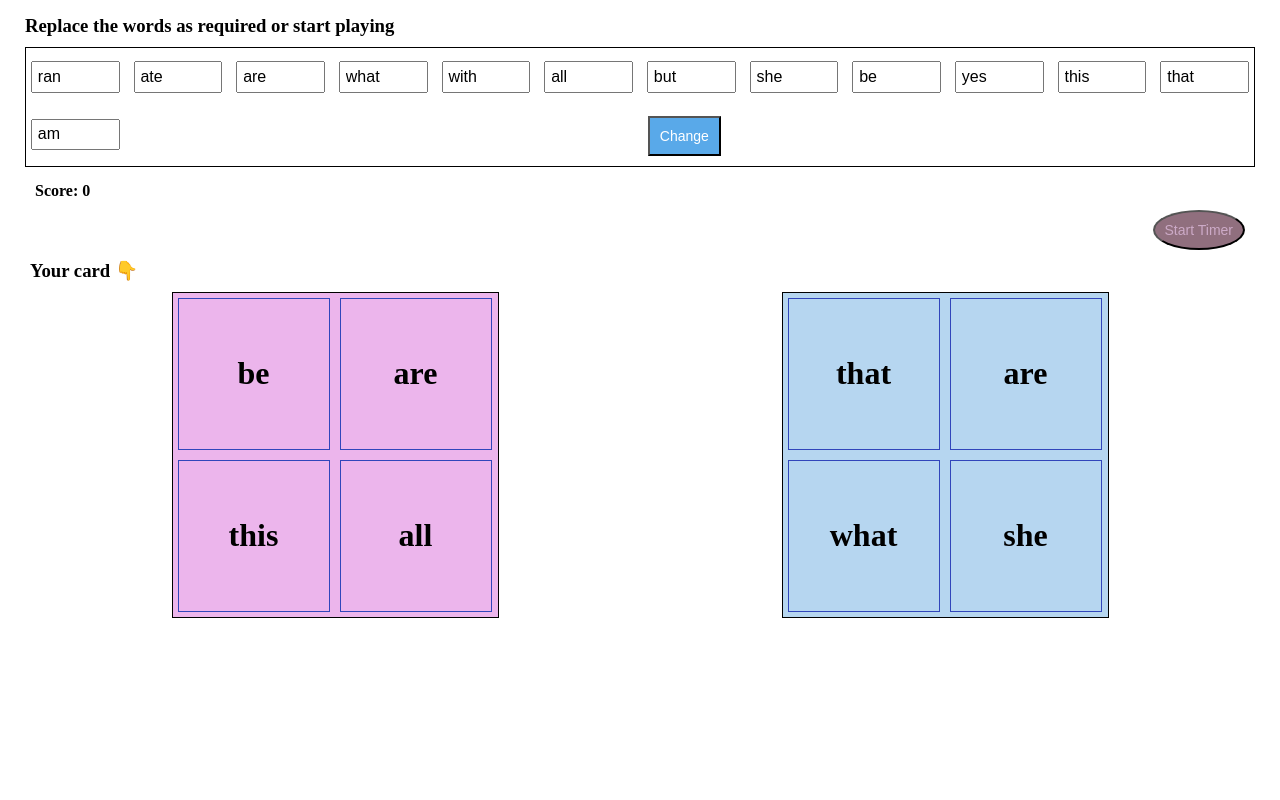
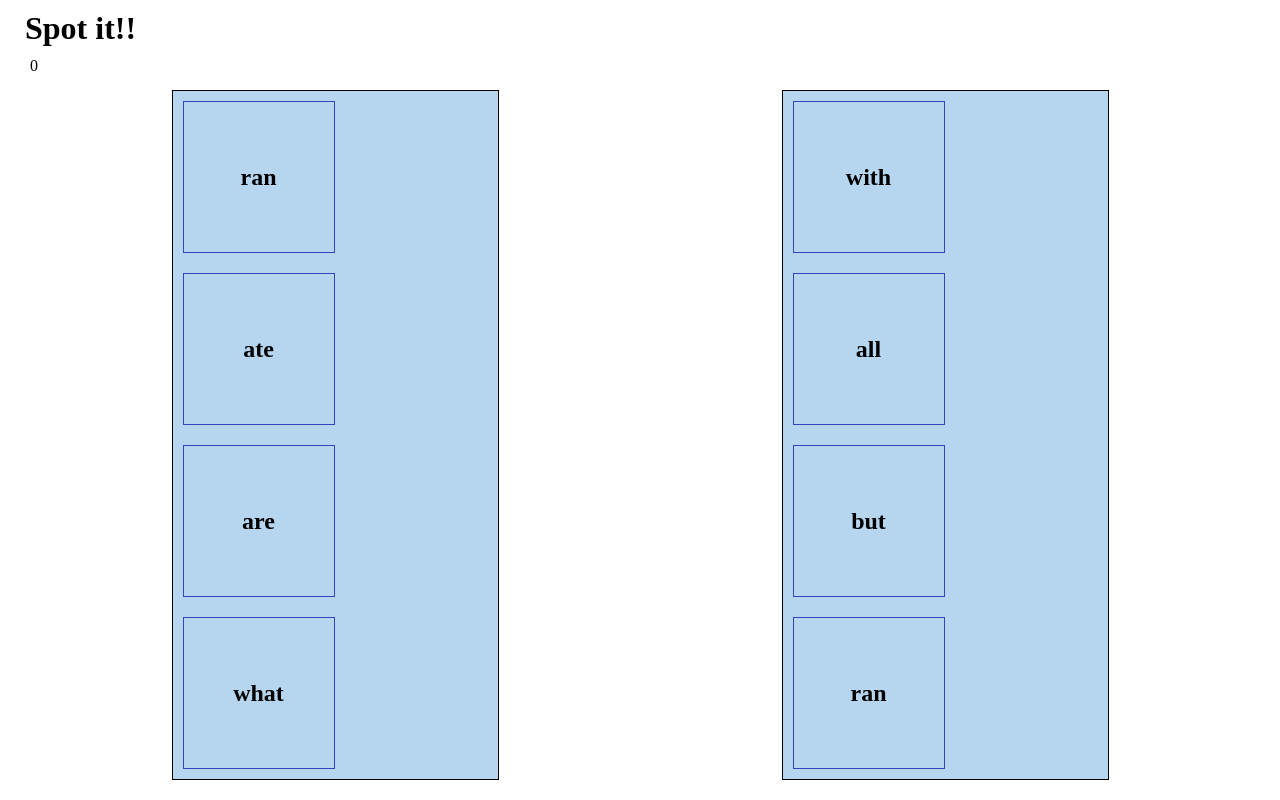
Before and after one commit to elza-abraham/Spot-the-twin, a React app: page /#/imageGamePage in a window 1280 px wide. Built offline with nearby package versions, Linux system fonts and the light colour scheme.

Commit message:
route added

```diff
--- a/app/GamePage.js
+++ b/app/GamePage.js
@@ -9,22 +9,17 @@ class GamePage extends React.Component {
       cardArr: [],
       playerCard1: [],
       playerCard2: [],
-      points: 0,
+      score: 0,
       selectedWord: ''
     }
   }
 
   componentWillReceiveProps = (props) => {
-    console.log('gamepage component will receive', this.props.shouldChildChange)
     if (props.shouldChildChange){
-      // this.setState({
-      //   cardArr: props.cardArr,
-      //   playerCard1: props.cardArr[0],
-      //   playerCard2: props.cardArr[1]
-      // })
       const [playerCard1, playerCard2] = randomCards(props.cardArr)
       this.setState({
         cardArr: props.cardArr,
+        score: 0,
         playerCard1,
         playerCard2
       })
@@ -42,7 +37,7 @@ class GamePage extends React.Component {
       setTimeout(() => {
         this.setState(
           {
-            points: this.state.points + 1,
+            score: this.state.score + 1,
             playerCard1,
             playerCard2,
             selectedWord: ''
@@ -52,23 +47,29 @@ class GamePage extends React.Component {
     }
   }
 
+  resetGame = () => {
+    this.setState({
+      score: 0
+    })
+  }
+
   render () {
     return (
       <div id ="main-containter">
-        <div><h4>Score: {this.state.points} </h4></div>
-        <Timer />
+        <h4>Score: {this.state.score} </h4>
+        <Timer resetGame={this.resetGame} />
         <h3  className="smiley"> Your card </h3>
         <div id="game-table">
           <div id = "playerCard">
             {
               this.state.playerCard1.map((word, idx) =>
-                <div className="square" key= {idx}  style={{backgroundColor: (this.state.selectedWord === word) ? 'rgb(118, 206, 204)' : ''}} onClick={this.handleClick}>{word}</div>
+                <div className="square" key= {idx}  style={{backgroundColor: (this.state.selectedWord === word) ? 'rgb(207, 238, 232)' : ''}} onClick={this.handleClick}>{word}</div>
             )}
           </div>
           <div id = "card">
             {
               this.state.playerCard2.map((word, idx) =>
-                <div className="non-player-square" key= {idx}  style={{backgroundColor: (this.state.selectedWord === word) ? 'rgb(118, 206, 204)' : ''}}>{word}</div>
+                <div className="non-player-square" key= {idx}  style={{backgroundColor: (this.state.selectedWord === word) ? 'rgb(207, 238, 232)' : ''}}>{word}</div>
             )}
           </div>
         </div>
--- /dev/null
+++ b/app/ImageGamePage.js
@@ -0,0 +1,79 @@
+import React from 'react'
+class ImageGamePage extends React.Component {
+  constructor(props) {
+    super(props)
+    this.card1 = ['ran', 'ate', 'are', 'what']
+    this.card2 = ['with', 'all', 'but', 'ran']
+    this.card3 = ['what', 'all', 'she', 'be']
+    this.card4 = ['all', 'yes', 'ate', 'this']
+    this.card5 = ['ate', 'that', 'be', 'but']
+    this.card6 = ['this', 'be', 'ran', 'am']
+    this.card7 = ['but', 'yes', 'what','am']
+    this.card8 = ['are', 'yes', 'be', 'with']
+    this.card9 = ['am', 'all', 'that', 'are']
+    this.card10 = ['ran', 'yes', 'she', 'that']
+    this.card11 = ['that', 'will', 'what', 'this']
+    this.card12 = ['are', 'she', 'but', 'this']
+    this.card13 = ['ate','with', 'am', 'she']
+    this.state = {
+      cardArr: [this.card1, this.card2, this.card3, this.card4, this.card5, this.card6, this.card7, this.card8, this.card9, this.card10, this.card11, this.card12, this.card13],
+      playerCard1: this.card1,
+      playerCard2: this.card2,
+      points: 0
+    }
+  }
+  handleClick = (event) => {
+    console.log('current clicked column', event.target.textContent)
+    console.log(this.state.playerCard2)
+    const selected = event.target.textContent
+    if (this.state.playerCard2.indexOf(selected) > -1) {
+      console.log("match found");
+      let newCards = this.randomCards()
+      this.setState(
+        {
+          points: this.state.points + 1,
+          playerCard1: newCards[0],
+          playerCard2: newCards[1]
+        }
+      )
+    }
+  }
+
+  randomCards = () => {
+    let newArr = this.shuffleCardArray()
+    return [newArr[0], newArr[1]]
+  }
+
+  shuffleCardArray = () => {
+    const arrayToShuffle = this.state.cardArr;
+    for (let i = arrayToShuffle.length - 1; i > 0; i--) {
+      let j = Math.floor(Math.random() * (i + 1));
+      [arrayToShuffle[i], arrayToShuffle[j]] = [arrayToShuffle[j], arrayToShuffle[i]];
+    }
+    return arrayToShuffle;
+  }
+
+  render () {
+    return (
+      <div id="container">
+        <div>{this.state.points}</div>
+        <div id='game-table'>
+          <div id = "card">
+            {
+              this.state.playerCard1.map((word, idx) =>
+              <div style={{margin: '10px'}} className="square" key= {idx} onClick={this.handleClick}>{word}</div>
+            )}
+          </div>
+          <div id = "card">
+            {
+              this.state.playerCard2.map((word, idx) =>
+              <div style={{margin: '10px'}} className="square" key= {idx} onClick={this.handleClick}>{word}</div>
+            )}
+          </div>
+        </div>
+      </div>
+    )
+  }
+}
+
+export default ImageGamePage
--- /dev/null
+++ b/app/Main.js
@@ -0,0 +1,16 @@
+import React, {Component} from 'react'
+import {Route} from 'react-router-dom'
+import ImageGamePage from './ImageGamePage'
+import MainPage from './MainPage'
+
+export default class Main extends Component {
+  render () {
+    return (
+      <div id='main'>
+        <h1>Spot it!!</h1>
+        <Route exact path='/' component={MainPage} />
+        <Route path='/imageGamePage' component={ImageGamePage} />
+      </div>
+    )
+  }
+}
--- a/app/MainPage.js
+++ b/app/MainPage.js
@@ -10,6 +10,7 @@ export default class MainPage extends Component {
       cardArr: [],
       shouldChildChange: true,
       errorMsg: '',
+      warningMsg: '',
       flagToSendProps: true,
       word1: 'ran', word2: 'ate', word3: 'are', word4: 'what', word5: 'with',
       word6: 'all', word7: 'but',  word8: 'she',  word9: 'be', word10: 'yes',
@@ -18,7 +19,6 @@ export default class MainPage extends Component {
   }
 
   componentDidMount() {
-    console.log("main component did mout")
     const words = [this.state.word1, this.state.word2, this.state.word3, this.state.word4, this.state.word5, this.state.word6, this.state.word7, this.state.word8, this.state.word9, this.state.word10, this.state.word11, this.state.word12, this.state.word13 ]
 
     const cardArr = createCards(words)
@@ -53,6 +53,7 @@ export default class MainPage extends Component {
     this.setState(
       {
         cardArr,
+        warningMsg: '',
         shouldChildChange: true
       }
     )
@@ -60,13 +61,14 @@ export default class MainPage extends Component {
 
   handleChange = (event) => {
     this.setState({
+      errorMsg: '',
       shouldChildChange: false,
+      warningMsg: 'Click Reset Game after changing',
       [event.target.name]: event.target.value
     })
   }
 
   render () {
-    // console.log("current state", this.state)
     return (
       <div  id="container">
         <h3> Replace the words as required or start playing         </h3>
@@ -111,8 +113,9 @@ export default class MainPage extends Component {
             <input type= "text" name ="word13" maxLength="6" value={this.state.word13} onChange={this.handleChange} />
           </div>
           <div>
-            <button type= "submit">Change</button>
-          </div><h3 style={{color: 'orange'}}>{'     '}{this.state.errorMsg}</h3>
+            <button type= "submit">Reset Game</button> {this.state.warningMsg}
+            <span style={{color: 'orange'}}>{this.state.errorMsg}</span>
+          </div>
         </form>
         <GamePage cardArr={this.state.cardArr} shouldChildChange={this.state.shouldChildChange} />
       </div>
--- a/app/RandomCardGen.js
+++ b/app/RandomCardGen.js
@@ -4,7 +4,6 @@ const shuffleCardArray = (cardArr) => {
     let j = Math.floor(Math.random() * (i + 1));
     [cardArr[i], cardArr[j]] = [cardArr[j], cardArr[i]];
   }
-  console.log("random cards are", cardArr)
   return cardArr;
 }
 const randomCards = (cardArr) => {
--- a/app/Timer.js
+++ b/app/Timer.js
@@ -34,6 +34,7 @@ export default class Timer extends React.Component {
   }
 
   startTimer = () => {
+    this.props.resetGame();
     this.setState({
       showTimer: true,
       timerMsg: ''
@@ -44,15 +45,13 @@ export default class Timer extends React.Component {
   }
 
   countDown = () => {
-    // Remove one second, set state so a re-render happens.
+    // for re rendering.
     let seconds = this.state.seconds - 1;
     this.setState({
       time: this.secondsToTime(seconds),
-      // time: seconds,
       seconds: seconds,
     });
 
-    // Check if we're at zero.
     if (seconds === 0) {
       this.setState({
         timerMsg: 'Time up!!'
@@ -70,7 +69,6 @@ export default class Timer extends React.Component {
   render() {
     return (
       <div className="timer">
-
         <h1 className={this.state.showTimer ?  'flash' : 'content-hidden'}>{this.state.timerMsg} {this.state.time.s}{'       '}</h1>
         {/* <h1 className={this.state.showTimer ?  'flash' : 'content-hidden'}>{this.state.timerMsg} {this.state.time.m}:{this.state.time.s}{'       '}</h1> */}
         <button id= "timer-button" onClick={this.startTimer}>Start Timer</button>
--- a/app/index.js
+++ b/app/index.js
@@ -1,9 +1,22 @@
+// import React from 'react'
+// import ReactDOM from 'react-dom'
+// import {Route} from 'react-router-dom'
+// import MainPage from './MainPage'
+
+// ReactDOM.render(
+//   <MainPage />,
+//   document.getElementById('app')
+// )
+
+
 import React from 'react'
 import ReactDOM from 'react-dom'
-// import GamePage from './GamePage'
-import MainPage from './MainPage'
+import Main from './Main'
+import {HashRouter as Router} from 'react-router-dom'
 
 ReactDOM.render(
-  <MainPage />,
+  <Router>
+    <Main />
+  </Router>,
   document.getElementById('app')
 )
--- a/app/style.css
+++ b/app/style.css
@@ -1,7 +1,6 @@
 * {
   margin:5px;
   padding: 0;
-  /* box-sizing: border-box; */
 }
 
 #container {
@@ -17,6 +16,7 @@
 
 #game-table {
   display: flex;
+  /* width: 100%; */
   justify-content: space-around;
   flex-direction: row;
   top: 20px;
@@ -27,6 +27,7 @@
   display: flex;
   background: rgb(182, 214, 240);
   width: 325px;
+  /* width: 25%; */
   border: 1px solid black;
   align-items: center;
   flex-wrap: wrap;
@@ -35,6 +36,7 @@
   display: flex;
   background: rgb(236, 181, 236);
   width: 325px;
+  /* width: 25%; */
   border: 1px solid black;
   align-items: center;
   flex-wrap: wrap;
@@ -45,14 +47,14 @@
   width: 150px;
   height: 150px;
   border: 1px solid rgb(49, 70, 187);
-  font-size: 2em;
+  font-size: 1.5em;
   font-weight: bold;
   flex-direction: column;
   justify-content: center;
   text-align: center;
   word-wrap: break-word;
 }
-.square:hover {background-color: rgb(245, 166, 230);}
+.square:hover {background-color: rgb(228, 207, 238);}
 
 .non-player-square {
   display: flex;
@@ -124,7 +126,7 @@ form input {
 }
 
 input {
-  width: 75px;
+  width: 65px;
 
 }
 
--- a/package.json
+++ b/package.json
@@ -10,7 +10,8 @@
   },
   "dependencies": {
     "react": "^16.2.0",
-    "react-dom": "^16.2.0"
+    "react-dom": "^16.2.0",
+    "react-router-dom": "^4.2.2"
   },
   "devDependencies": {
     "babel-core": "^6.26.0",
```
Also changed, not shown: 1 other file.
